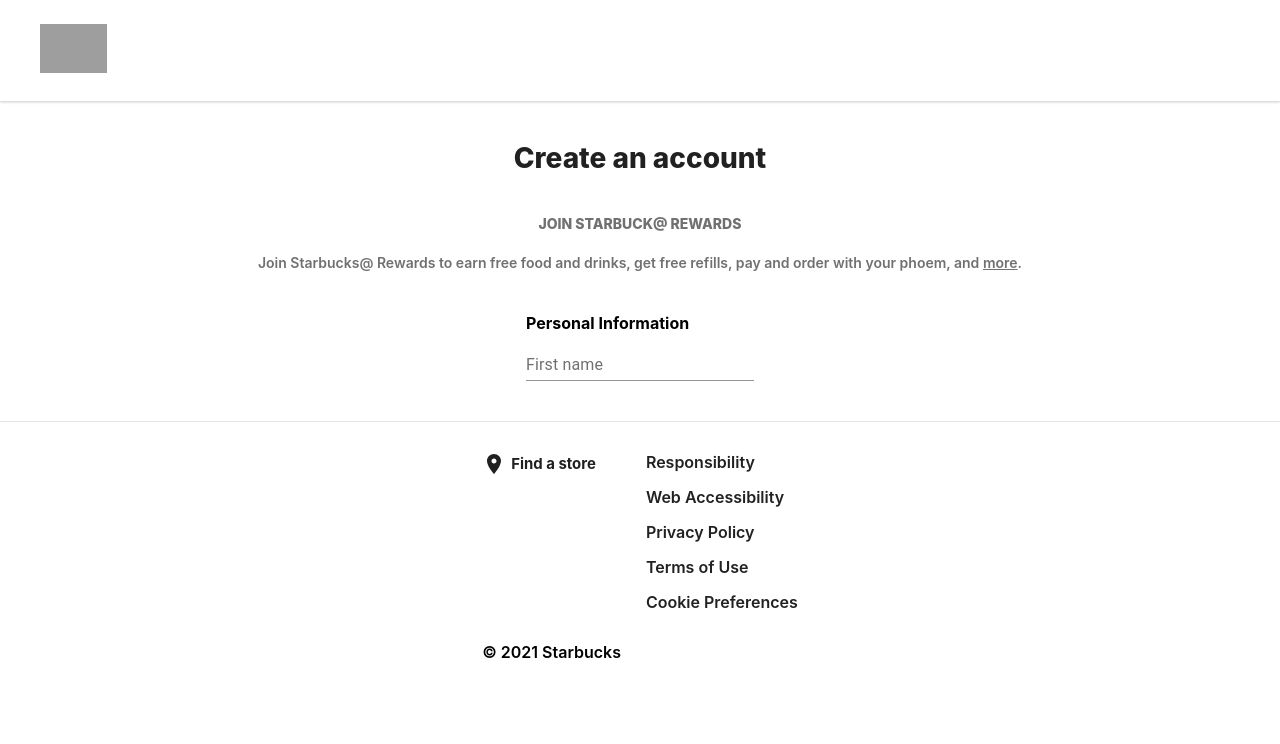
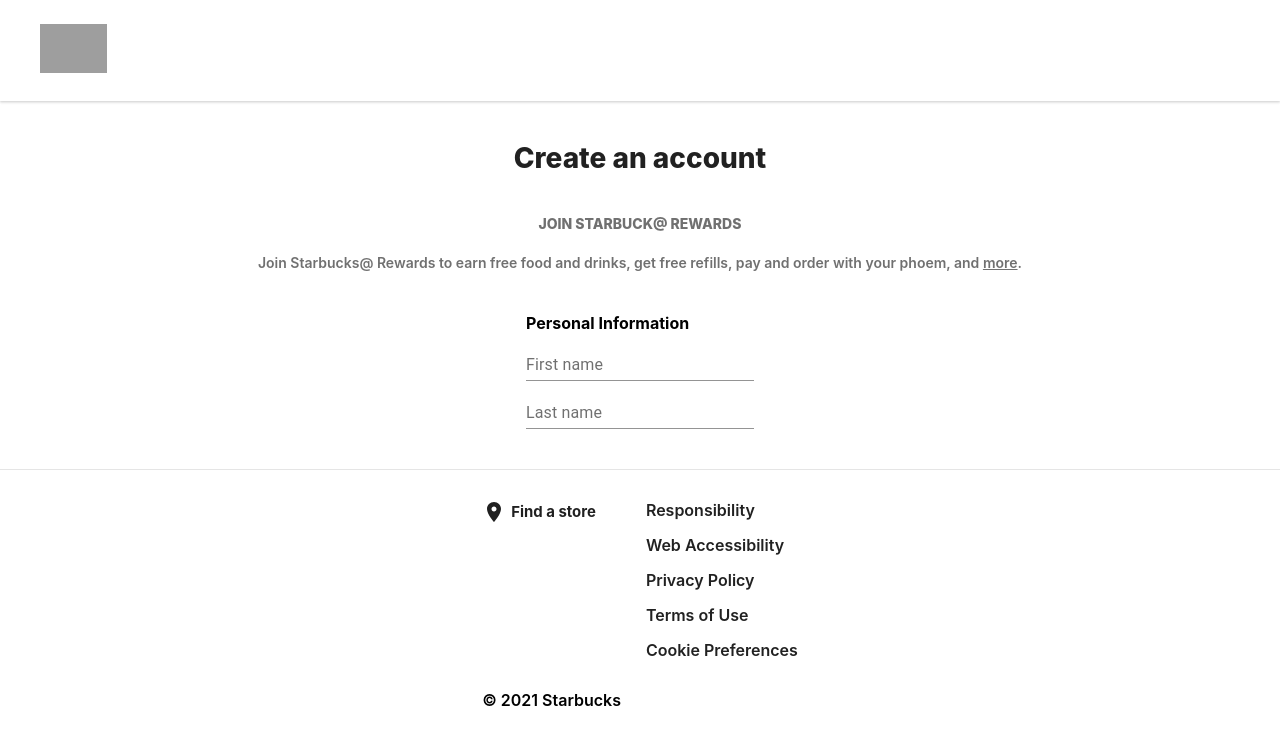
Before and after one commit to NwaguChima/starbucks_react, a React (Create React App) app: page /account/create in a window 1280 px wide. Shown: the top 744 px of the page. Built offline with nearby package versions, Linux system fonts and the light colour scheme; no server answers; grey boxes are pictures that could not be loaded.

Commit message:
added for lastname

```diff
--- a/src/components/signupForm/SignupForm.jsx
+++ b/src/components/signupForm/SignupForm.jsx
@@ -36,6 +36,30 @@
               </div>
             )}
           </div>
+
+          <div className="signupForm__inputContainer">
+            <TextField
+              name="lName"
+              label="Last name"
+              type="text"
+              InputLabelProps={{
+                style: { color: "rgba(0,0,0,.56)" },
+              }}
+              InputProps={{ style: { fontWeight: "800" } }}
+              className="signupForm__input"
+              inputRef={register({ required: true })}
+            />
+            {errors.lName && (
+              <div className="signupForm__error">
+                <CloseIcon fontSize="small" />
+                <span>Enter your last name.</span>
+                <ReportProblemRoundedIcon
+                  fontSize="small"
+                  className="signupForm__reportIcon"
+                />
+              </div>
+            )}
+          </div>
         </form>
       </div>
     </div>
```
